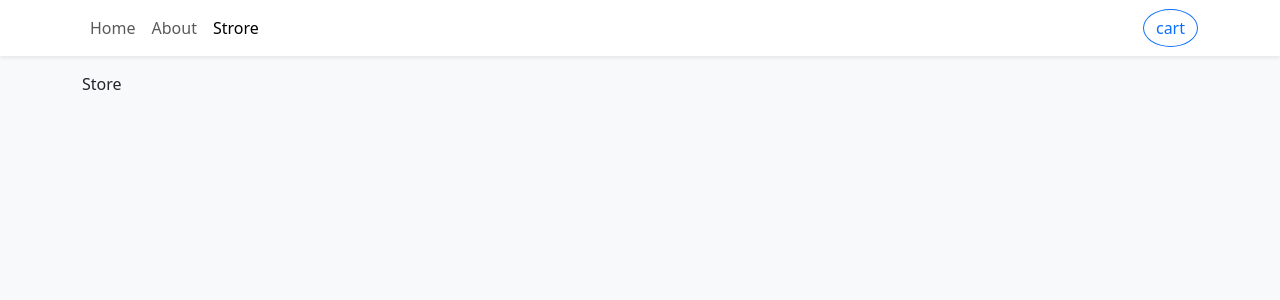
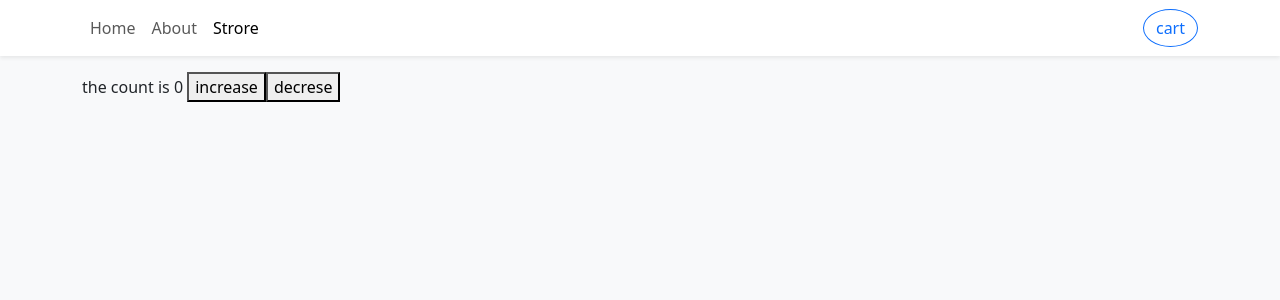
Before and after one commit to HagerMagdy2/my-app, a React (Create React App) app: page /store in a window 1280 px wide. Shown: the top 300 px of the page. Built offline with nearby package versions, Linux system fonts and the light colour scheme.

Commit message:
useReducer

```diff
--- a/src/Components/About.js
+++ b/src/Components/About.js
@@ -27,7 +27,7 @@ function About() {
           // </div>
         );
       })} */}
-      <div>{post.title}</div><button onClick={()=>setId((next)=>next+1)}>inctease</button>
+    post id is: {id} post title is:  <div>{post.title}</div><button onClick={()=>setId((next)=>next+1)}>inctease</button>
     </React.Fragment>
   );
 }
--- a/src/Components/Store.js
+++ b/src/Components/Store.js
@@ -1,9 +1,27 @@
-import React from 'react'
+import React from "react";
+import { useReducer } from "react";
 
 function Store() {
+  let initialState = 0;
+
+  const [count, dispatch] = useReducer(reduce, initialState);
+  function reduce(state, action) {
+    if (action === "INCREMENT") {
+      return state + 1;
+    } else if (action === "DECREMENT") {
+      return state - 1;
+    } else {
+      return state;
+    }
+  }
+
   return (
-    <div>Store</div>
-  )
+    <div>
+      the count is {count}{" "}
+      <button onClick={() => dispatch("INCREMENT")}>increase</button>
+      <button onClick={() => dispatch("DECREMENT")}>decrese</button>
+    </div>
+  );
 }
 
-export default Store
+export default Store;
```
